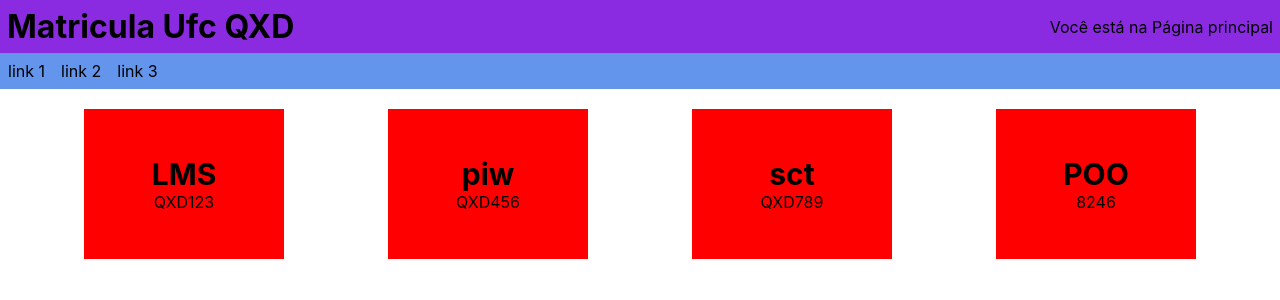
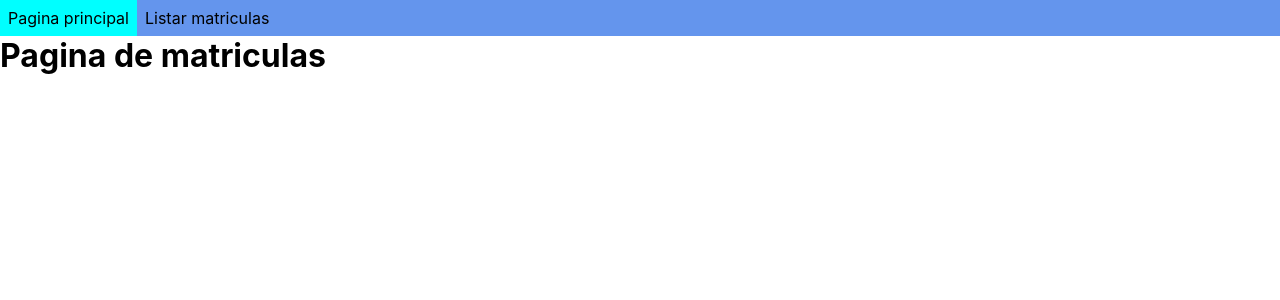
Before and after one commit to kadhu5015/piwfrontend, a React (Create React App) app: page /matriculas in a window 1280 px wide. Shown: the top 300 px of the page. Built offline with nearby package versions, Linux system fonts and the light colour scheme.

Commit message:
t05e4 concluido

```diff
--- a/package.json
+++ b/package.json
@@ -9,6 +9,7 @@
     "classnames": "^2.3.1",
     "react": "^17.0.2",
     "react-dom": "^17.0.2",
+    "react-router-dom": "^5.2.0",
     "react-scripts": "4.0.3",
     "web-vitals": "^1.1.2"
   },
--- a/src/App.js
+++ b/src/App.js
@@ -2,10 +2,25 @@ import logo from './logo.svg';
 import './App.css';
 //import { PaginaPrincipal } from './components/pages/PaginaPrincipal/PaginaPrincipal';
 import { PaginaPrincipal } from './components/pages/PaginaPrincipal/PaginaPrincipal';
+import {BrowserRouter, Route} from 'react-router-dom';
+import { PaginaListarMatriculas } from './components/pages/PaginaListarMatriculas/PaginaListarMatriculas';
 
 function App(){
   return (
-  <PaginaPrincipal></PaginaPrincipal>
+  <BrowserRouter>
+      <Route exact path="/">
+
+        <PaginaPrincipal></PaginaPrincipal>
+
+      </Route>
+
+      <Route path="/matriculas">
+
+        <PaginaListarMatriculas></PaginaListarMatriculas>
+
+      </Route>
+  </BrowserRouter>
+
   );
 }
 
--- a/src/components/common/Navegador/Navegador.js
+++ b/src/components/common/Navegador/Navegador.js
@@ -1,20 +1,17 @@
 import "./Navegador.css";
-//Como estava antes:
-// export function Navegador(){
-//    return ( <nav>
-//         <a>link 1</a>
-//         <a>link 2</a>
-//         <a>link 3</a>
-//         </nav>);
-// }
+import {Link} from "react-router-dom";
+
 export function Navegador(){
-    //nao entendi essa linha do let Link
-    let Link = ({linkTexto}) =>(<a className="link-navegador" href="http://globo.com">{(linkTexto)}</a>) //esse é o componentezinho que o proff fez no min 11:46
     return (
         <nav className="navegador">
-            <Link linkTexto = "link 1 "></Link>
-            <Link linkTexto = "link 2 "></Link>
-            <Link linkTexto = "link 3 "></Link>
+
+            <Link className="link-navegador" to="/">
+                Pagina principal
+            </Link>
+
+            <Link className="link-navegador" to="/matriculas">
+                Listar matriculas
+            </Link>
         </nav>
-    );
+    )
 }
--- /dev/null
+++ b/src/components/pages/PaginaListarMatriculas/PaginaListarMatriculas.js
@@ -0,0 +1,11 @@
+import { Navegador } from "../../common/Navegador/Navegador"
+
+export function PaginaListarMatriculas(){
+    return (
+        <div>
+            <Navegador></Navegador>
+            <h1>Pagina de matriculas</h1>
+
+        </div>
+    )
+}
```
Also changed, not shown: 1 other file (tests, documents, lock files or other folders).
